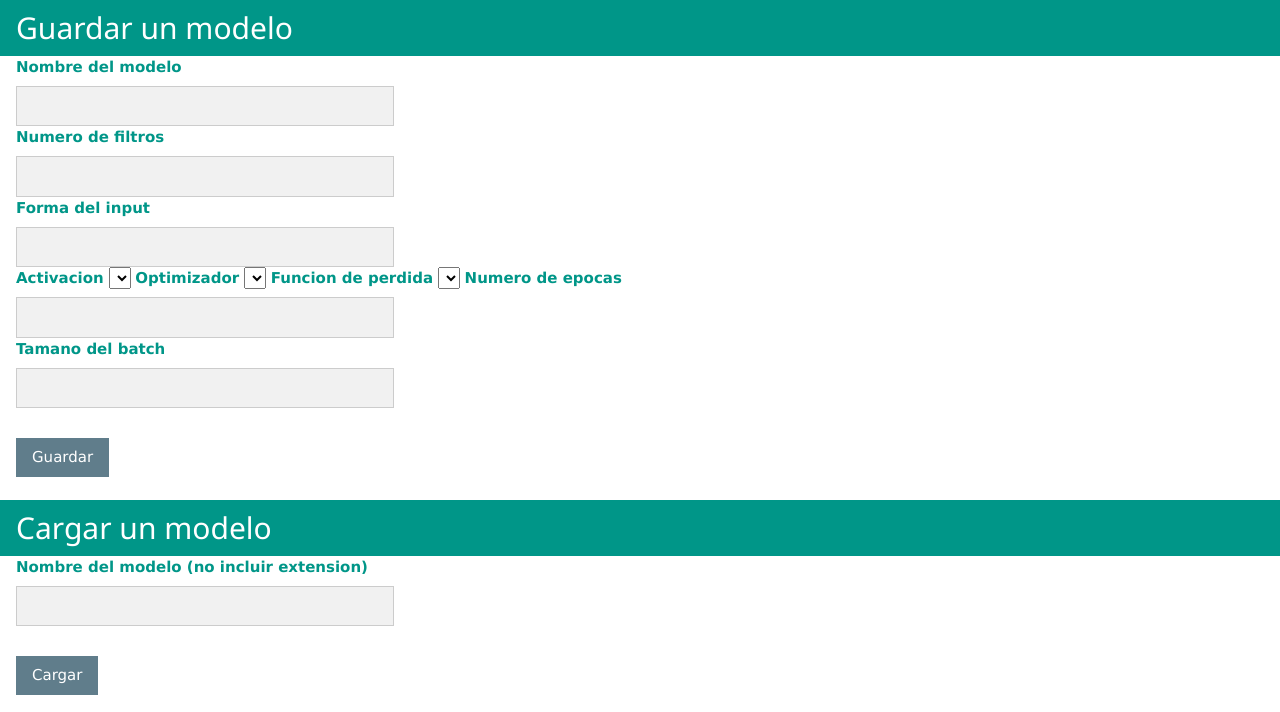
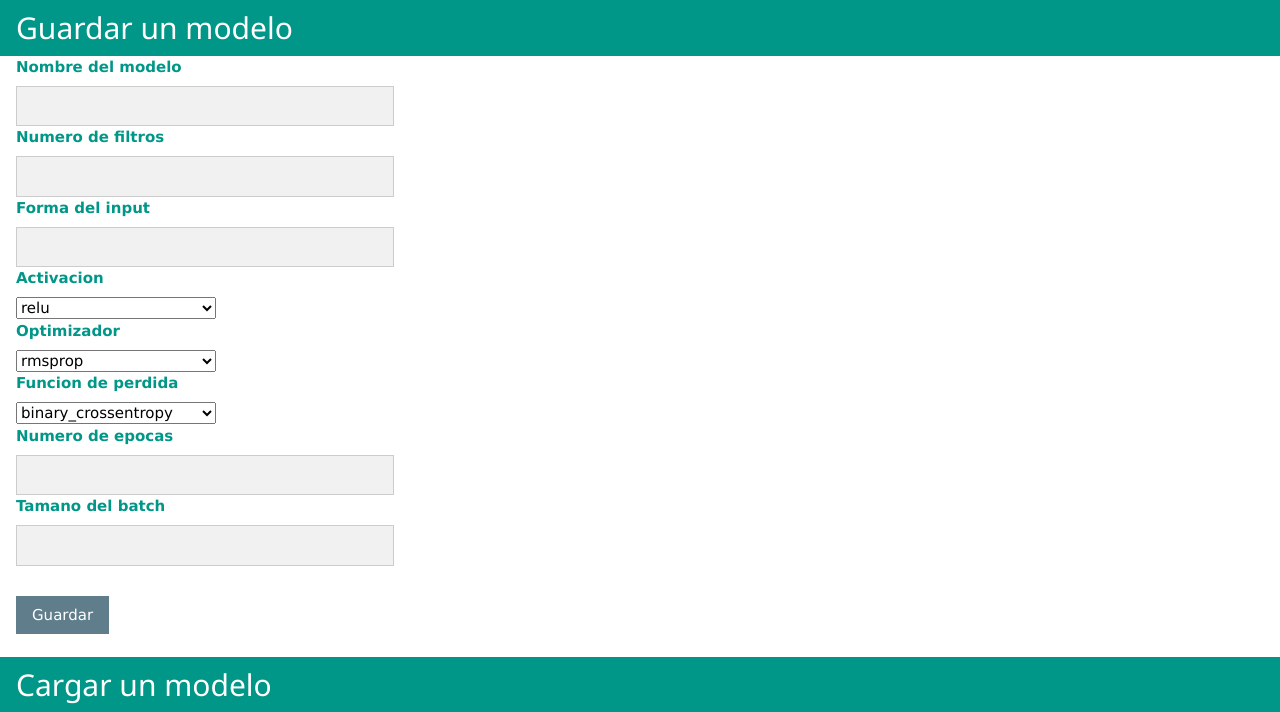
Before and after one commit to JavierCR16/Proyecto-Aseguramiento-2018, a Flask app: template POC ACS/templates/modeloKeras.html in a window 1280 px wide. Shown: the part 53-765 px from the top of the page. Run offline with Flask 2, Linux system fonts and the light colour scheme; the template is opened without the code that fills it, so the values that code supplies are empty; some libraries are stand-ins or nearby versions.

Commit message:
HTML final

```diff
--- a/POC ACS/templates/modeloKeras.html
+++ b/POC ACS/templates/modeloKeras.html
@@ -51,23 +51,26 @@
   <input name = "shape_tuple" style ="width: 10cm" class="w3-input w3-border w3-light-grey" type="text">
 
   <label class="w3-text-teal"><b>Activacion</b></label>
-  <select name = "str_activation">
-	<option value = "relu"></option>
-	<option value = "sigmoid"></option>
-	<option value = "softmax"></option>
+  <br>
+  <select id = "str_activation" name = "str_activation" style="width: 200px">
+	<option value = "relu">relu</option>
+	<option value = "sigmoid">sigmoid</option>
+	<option value = "softmax">softmax</option>
   </select>
-
+  <br>
   <label class="w3-text-teal"><b>Optimizador</b></label>
-  <select name = "optim">
-	<option value = "rmsprop"></option>
+  <br>
+  <select id = "optim" name = "optim" style="width: 200px">
+	<option value = "rmsprop">rmsprop</option>
   </select>
-
+  <br>
   <label class="w3-text-teal"><b>Funcion de perdida</b></label>
-  <select name = "loss_function">
-	<option value = "binary_crossentropy"></option>
-	<option value = "categorical_crossentropy"></option>
+  <br>
+  <select id = "loss_function" name = "loss_function" style="width: 200px">
+	<option value = "binary_crossentropy">binary_crossentropy</option>
+	<option value = "categorical_crossentropy">categorical_crossentropy</option>
   </select>
-
+  <br>
   <label class="w3-text-teal"><b>Numero de epocas</b></label>
   <input name = "num_epochs" style ="width: 10cm" class="w3-input w3-border w3-light-grey" type="number">
 
```
